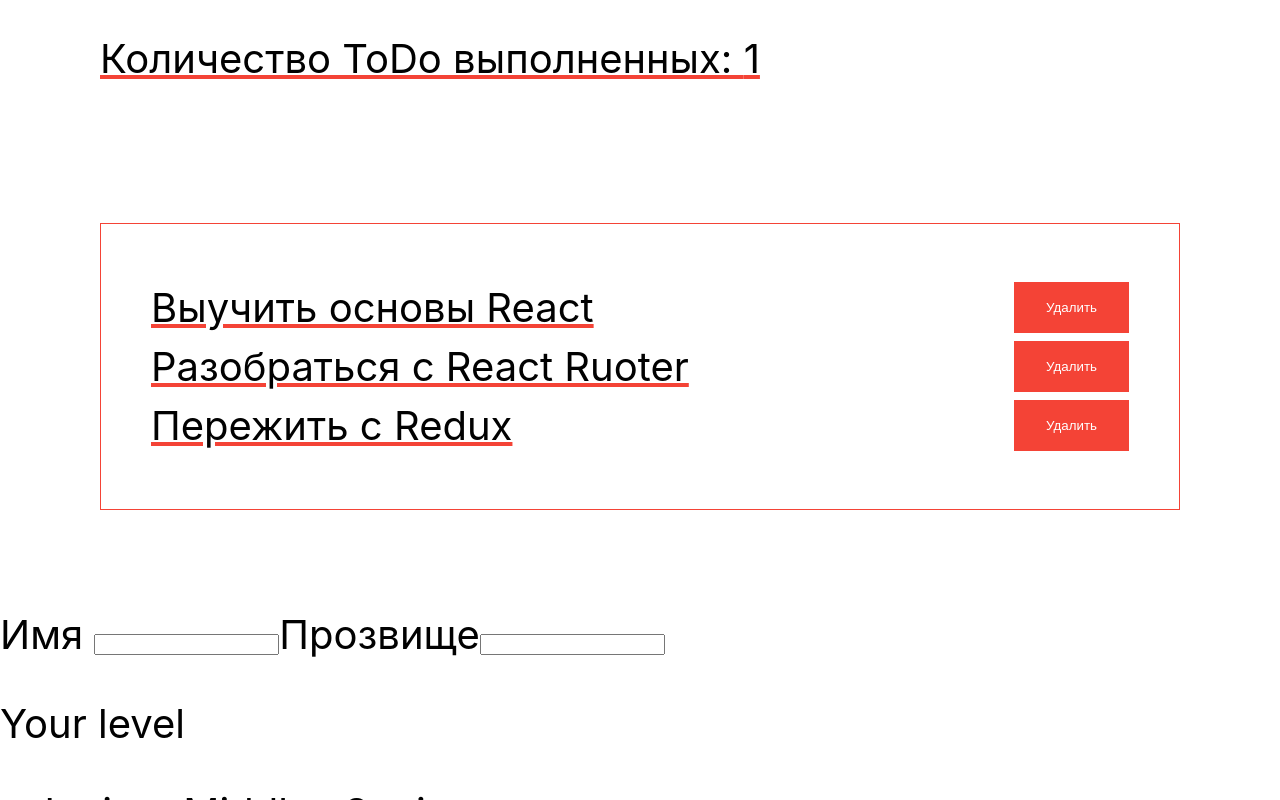
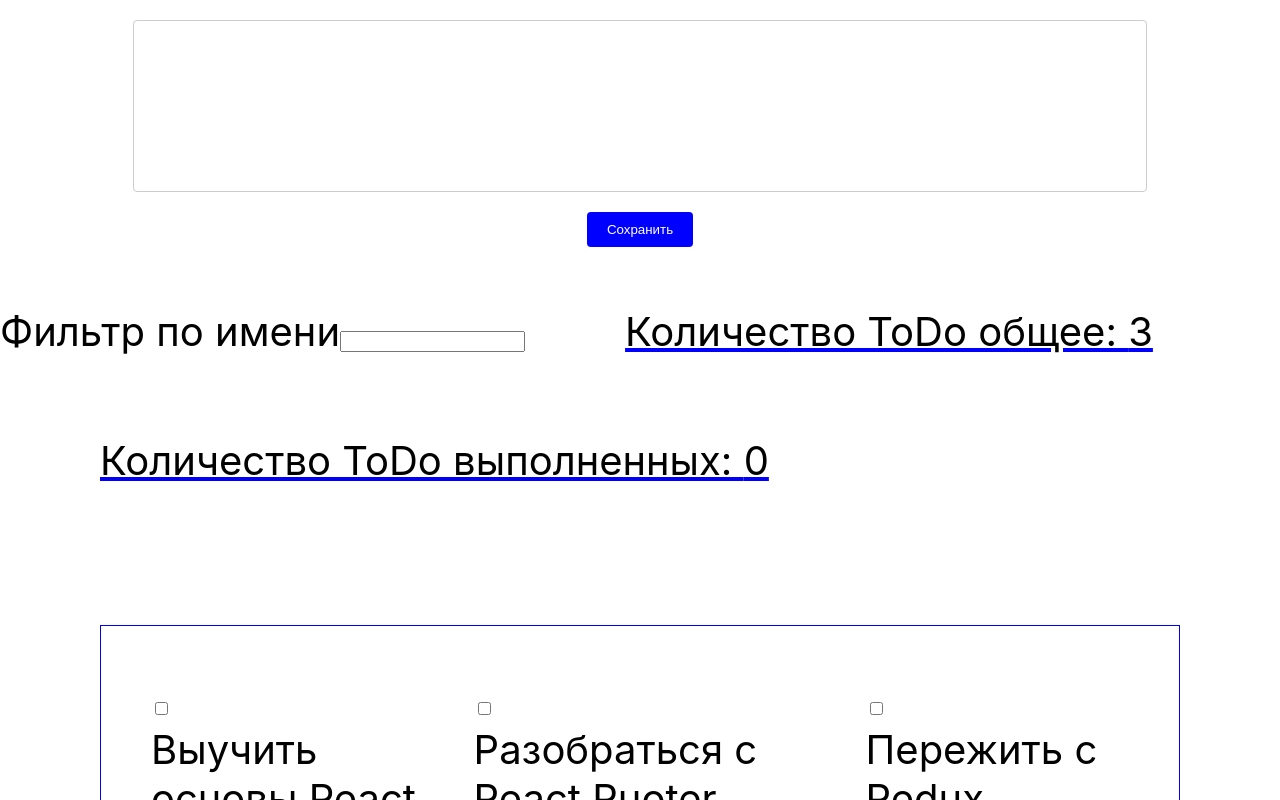
Before and after one commit to IamVovaMoroz/ReactAp, a React (Create React App) app: page / in a window 1280 px wide. Shown: the top 800 px of the page. Built offline with nearby package versions, Linux system fonts and the light colour scheme.

Commit message:
filter, textarea

```diff
--- a/package.json
+++ b/package.json
@@ -10,6 +10,7 @@
     "react": "^18.1.0",
     "react-dom": "^18.1.0",
     "react-scripts": "5.0.1",
+    "shortid": "^2.2.16",
     "web-vitals": "^2.1.3"
   },
   "scripts": {
--- a/src/components/App.css
+++ b/src/components/App.css
@@ -2,5 +2,5 @@
     display: inline-block;
     margin-left: 100px;
     text-decoration: underline;
-    text-decoration-color: #f44336;
+    text-decoration-color:  blue;
   }
--- a/src/components/App.jsx
+++ b/src/components/App.jsx
@@ -3,16 +3,46 @@ import TodoList from "./TodoList/TodoList";
 import initialTodos from "./TodoList/todos";
 import "./App.css";
 import Form from "./Form";
+import TodoEditor from "./TodoEditor/TodoEditor"
+import shortid from "shortid";
+import Filter from "./Filter/Filter"
+
+
+
 
 class App extends React.Component {
   state = {
     todos: initialTodos,
     // Добавляем для инпута
     inputValue: "",
+    filter: ""
 
   };
 
 // Пишем метод, который будет определять состояние input
+
+// Получаем данные во время submit формы TodoEditor
+addTodo = text => {
+  console.log(text)
+// получили tex из текстериа, создаём тодо экземпляр
+
+const todo = {
+  id: shortid.generate(),
+  text: text,
+  completed : false,
+  }
+
+// this.setState(prevState =>({
+//   todos: [todo, ...prevState.todos],
+
+// Деструктуризация
+this.setState(({todos}) =>({
+  todos: [todo, ...todos],
+
+}))
+
+}
+
 
 
   // Пишем метод для удаления state по id
@@ -30,6 +60,24 @@ handleInputChange = event =>{
 
   this.setState({inputValue: event.currentTarget.value})
 }
+
+toggleCompleted = (todoId) => {
+  console.log(todoId);
+
+  this.setState((prevState) => ({
+    todos: prevState.todos.map((todo) =>
+      todo.id === todoId ? { ...todo, completed: !todo.completed } : todo
+    ),
+  }));
+};
+
+// Для фильтра
+
+changeFilter = event => {
+this.setState({filter: event.currentTarget.value})
+
+}
+
 
 // При отправке submit
 
@@ -63,7 +111,7 @@ formSubmitHandler = data =>{
 
 
     // Деструктуризация в TodoList todos={this.state.todos} =>  <TodoList todos={todos}/>
-    const { todos } = this.state;
+    const { todos, filter } = this.state;
 
 //     // 1 вариант через фильтр
 // // записали в переменную отфильтрованный массив todos, сколько есть todo.completed. Пришёл этот элемент
@@ -76,11 +124,22 @@ formSubmitHandler = data =>{
 const totalTodoCount = todos.length
 
 const completedTodosCount = todos.reduce((total, todo) => todo.completed ? total + 1 : total, 0)
-console.log(completedTodosCount)
+
+
+
+// сокращаем и вписываем переменную для фильтра
+// const normalizedFiltered = this.state.filter.toLowerCase()
+
+// // Возвращаем только те тодо, свойство text которых, включает в себя текущее значение фильтра
+const visibleTodos = this.state.todos.filter(todo => todo.text.toLowerCase().includes(this.state.filter.toLowerCase()),)
+
+
+
+
     return (
       <div
         style={{
-          height: "100vh",
+
           display: "flex",
           justifyContent: "center",
           alignItems: "center",
@@ -90,24 +149,37 @@ console.log(completedTodosCount)
       >
 
 <div>
+<TodoEditor onSubmit={this.addTodo} onChange={this.changeFilter}/>
   {/* Общее количество это длина массива todos */}
+
+{/* фильтр рендерим , value={filter} значение из state, onChange={this.changeFilter}  - вызвывает на пропе */}
+<Filter value={filter} onChange={this.changeFilter}/>
 
 <p className="totalTodoCount">Количество ToDo общее: {totalTodoCount} </p>
   <p className="completedTodosCount"> Количество ToDo выполненных: {completedTodosCount} </p>
 
 
 
+
+
         {/* ondDeleteTodo={this.deleteTodo} записали в переменную ссылку на этот метод */}
-        <TodoList todos={todos} onDeleteTodo={this.deleteTodo} />
 
+        {/* после создания фильтра меняем TodoList todos={todos} => visibleTodos */}
+
+        <TodoList todos={visibleTodos} onDeleteTodo={this.deleteTodo} onToggleCompleted={this.toggleCompleted}/>
         {/* onChange - фиксирует в input действия, value - значения nput */}
      {/* инпут одиночный образец */}
 
 
 {/* formSubmitHandler - prop, который идёт на моёй submit */}
+
         <Form  onFormSubmit ={this.formSubmitHandler}/>
 
         <input type="text"  value={this.state.inputValue} onChange={this.handleInputChange}/>
+
+
+
+
       </div>
 
       </div>
--- /dev/null
+++ b/src/components/Filter/Filter.js
@@ -0,0 +1,12 @@
+import React from "react";
+
+const Filter = ({value, onChange}) =>(
+<label>Фильтр по имени
+
+
+<input type="text" value ={value} onChange={onChange}/>
+</label>
+
+);
+
+export default Filter
--- /dev/null
+++ b/src/components/TodoEditor/TodoEditor.css
@@ -0,0 +1,30 @@
+.TodoEditor {
+    display: flex;
+    flex-direction: column;
+    align-items: center;
+    margin: 20px;
+  }
+
+  .TodoEditor textarea {
+    width: 80%;
+    height: 150px;
+    padding: 10px;
+    font-size: 16px;
+    border: 1px solid #ccc;
+    border-radius: 4px;
+    resize: none;
+    margin-bottom: 20px;
+  }
+
+  .TodoEditor__btn {
+    padding: 10px 20px;
+    border: none;
+    background-color:  blue;
+    color: #fff;
+    cursor: pointer;
+    border-radius: 4px;
+  }
+
+  .TodoEditor__btn:hover {
+    background-color: #d32f2f;
+  }
--- /dev/null
+++ b/src/components/TodoEditor/TodoEditor.js
@@ -0,0 +1,31 @@
+import React from "react";
+import "./TodoEditor.css"
+
+class TodoEditor extends React.Component {
+state ={
+    message: ""
+}
+// Метод получения значения с формы, при изменении меняет state message
+handleChange = event => {
+    this.setState({ message: event.currentTarget.value })
+}
+// Получаем сохранённые данные state
+handleSubmit = event => {
+    event.preventDefault()
+    console.log(this.state)
+
+    this.props.onSubmit(this.state.message)
+// очистка textearea после отправки
+    this.setState({message: ""})
+}
+
+render(){
+return(
+<form onSubmit={this.handleSubmit} className= "TodoEditor"><textarea className="TodoEditor__textarea" value={this.state.message} onChange={this.handleChange}></textarea>
+
+    <button type="submit" className="TodoEditor__btn">Сохранить</button>
+    </form>)
+}
+}
+
+export default TodoEditor
--- a/src/components/TodoList/TodoList.css
+++ b/src/components/TodoList/TodoList.css
@@ -1,31 +1,42 @@
 .todoList {
     list-style: none;
-    margin: 100px;
-    padding: 50px;
-    border: 1px solid  #f44336;
+  margin: 100px;
+  padding: 50px;
+  border: 1px solid blue;
+  display: flex;
+  flex-direction: inherit;
 
+  align-items: center;
   }
 
   .todoItem {
     display: flex;
     align-items: center;
     margin: 8px 0;
+  }
 
+  .TodoList__item {
+    display: flex;
+    align-items: center;
+  }
+
+  .TodoList__checkbox {
+    margin-right: 16px;
   }
 
   .todoText {
     margin: 0;
+    /* border: 1px solid #f44336 ; */
+    /* text-decoration: underline;
+    text-decoration-color: #f44336; */
     flex: 1;
-    /* border: 1px solid #f44336 ; */
-    text-decoration: underline;
-    text-decoration-color: #f44336;
   }
 
   .todoButton {
     margin-left: 16px;
     padding: 18px 32px;
     border: none;
-    background-color: #f44336;
+    background-color: blue;
     color: #fff;
     cursor: pointer;
   }
@@ -33,3 +44,7 @@
   .todoButton:hover {
     background-color: #d32f2f;
   }
+
+  .TodoList__checkbox:checked + .todoText {
+    text-decoration: line-through;
+  }
--- a/src/components/TodoList/TodoList.js
+++ b/src/components/TodoList/TodoList.js
@@ -3,7 +3,7 @@ import "./TodoList.css"
 
 
 
-const TodoList = ({todos, onDeleteTodo}) =>(
+const TodoList = ({todos, onDeleteTodo, onToggleCompleted}) =>(
 <ul className="todoList">
     {/* До деструктуризации */}
     {/* {todos.map(todo => (
@@ -14,8 +14,10 @@ const TodoList = ({todos, onDeleteTodo}) =>(
         </ul> */}
 
 
-{todos.map(({id, text}) => (
-    <li className="todoItem" key={id}>
+{todos.map(({id, text, completed}) => (
+
+        <li key={id} className={("TodoList__item", {"TodoList__item--completed": completed})} >
+        <input type="checkbox" className="TodoList__checkbox" checked = {completed} onChange={()=> onToggleCompleted(id)}/>
         <p className="todoText">{text}</p>
 {/* todos.map проходит циклом и на каждой итерации получаем свой Id для кнопки, отлавливаем id и отправляем его назад */}
         <button type="button" className="todoButton" onClick={()=> onDeleteTodo(id)}>Удалить</button>
--- a/src/components/TodoList/todos.json
+++ b/src/components/TodoList/todos.json
@@ -2,7 +2,7 @@
     {
       "id": "id-1",
       "text": "Выучить основы React",
-      "completed": true
+      "completed": false
     },
     {
       "id": "id-2",
```
Also changed, not shown: 1 other file (tests, documents, lock files or other folders).
